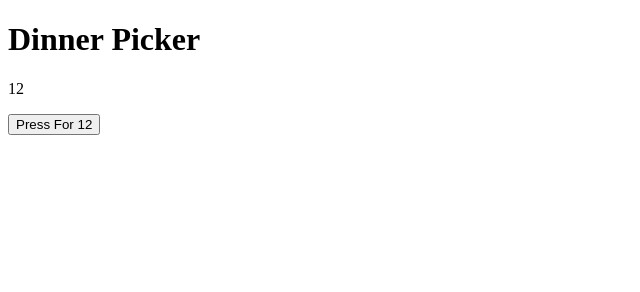
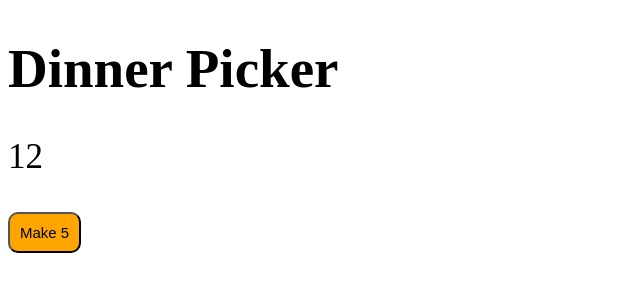
Before and after one commit to cMcVay/DinnerPicker, a plain HTML site: page index.html in a window 1280 px wide. Both pictures are taken after a click on the button "Press For 12". Shown: the whole page, without its empty margins (0-640 px from the left). Drawn offline with Linux system fonts and the light colour scheme.

Commit message:
make 5 and 12

```diff
--- a/index.html
+++ b/index.html
@@ -5,13 +5,14 @@
     <meta http-equiv="X-UA-Compatible" content="IE=edge">
     <meta name="viewport" content="width=], initial-scale=1.0">
     <script type="text/javascript" src="/mainScript.js"></script>
+    <link rel="stylesheet" href="/main.css">
     <title>Dinner Picker</title>
 </head>
 
 <body>
     <h1>Dinner Picker</h1>
-    <p id="Dinner"></p>
-    <button type="button" onclick="sayTwelve()">Press For 12</button>
+    <div id="Dinner"></div>
+    <button type="button" id="changer" onclick="sayTwelve()">Press For 12</button>
 </body>
 
 
--- a/main.css
+++ b/main.css
@@ -0,0 +1,14 @@
+h1 {
+    font-size: 55px;
+}
+
+#changer {
+    font-size: 15px;
+    background-color: orange;
+    border-radius: 10px;
+    padding: 10px;
+}
+
+p {
+    font-size: 35px;
+}
--- a/mainScript.js
+++ b/mainScript.js
@@ -1,3 +1,13 @@
+let yesTwelve = true;
+
 function sayTwelve() {
-    document.getElementById("Dinner").innerHTML = 12;
+    if (yesTwelve) {
+        document.getElementById("Dinner").innerHTML = `<p class="big">12</p>`;
+        yesTwelve = false;
+        document.getElementById("changer").innerHTML = "Make 5"
+    } else {
+        document.getElementById("Dinner").innerHTML = "<p>5</p>"
+        yesTwelve = true;
+        document.getElementById("changer").innerHTML = "Press For 12"
+    }
 }
```
